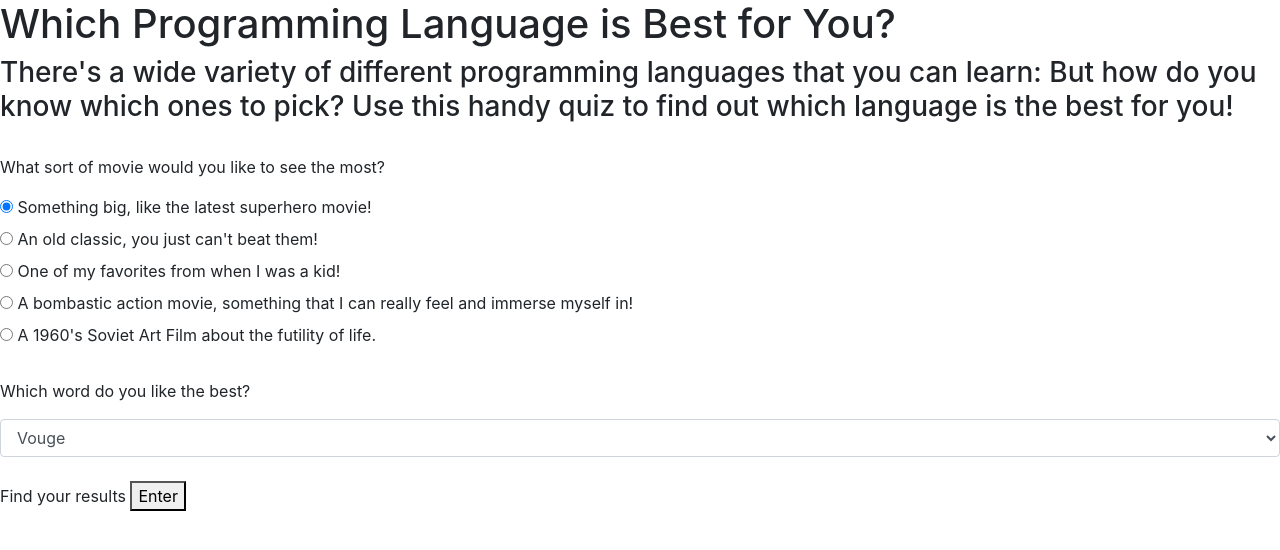
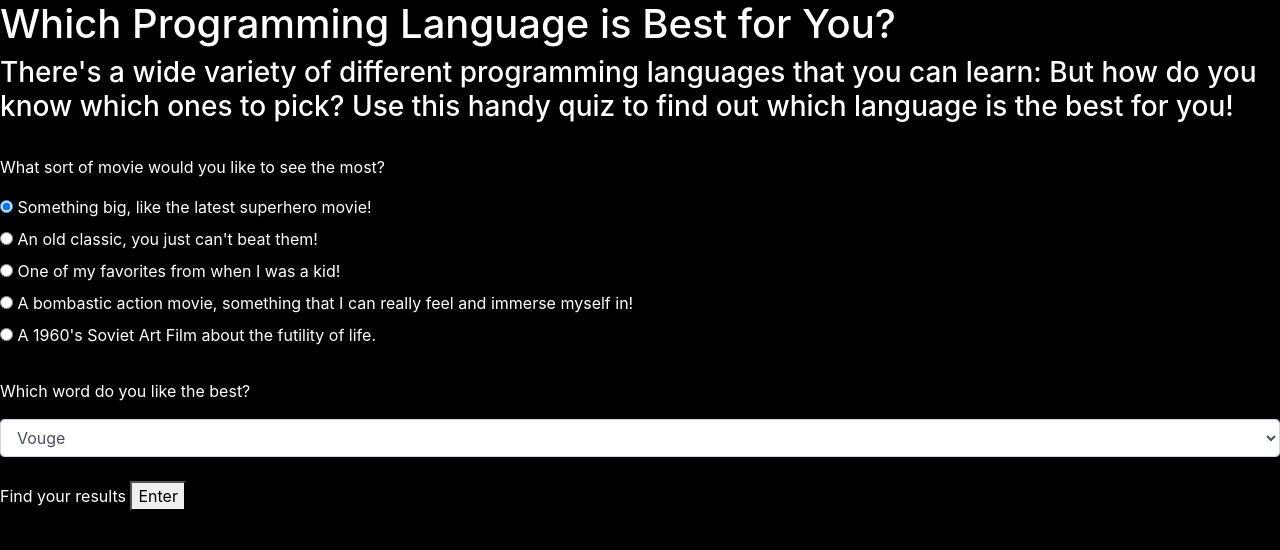
Before and after one commit to alex-mcknight11/language, a plain HTML site: page index.html in a window 1280 px wide. Drawn offline with Linux system fonts and the light colour scheme.

Commit message:
change background and text color

```diff
--- a/css/styles.css
+++ b/css/styles.css
@@ -5,3 +5,24 @@
 #wrenResult {
 	display: none;
 }
+
+body {
+  background-color: black;
+	color: white;
+}
+
+h1 {
+	color: white;
+}
+
+h2 {
+	color: white;
+}
+
+h3 {
+	color: white;
+}
+
+p {
+	color: white;
+}
```
